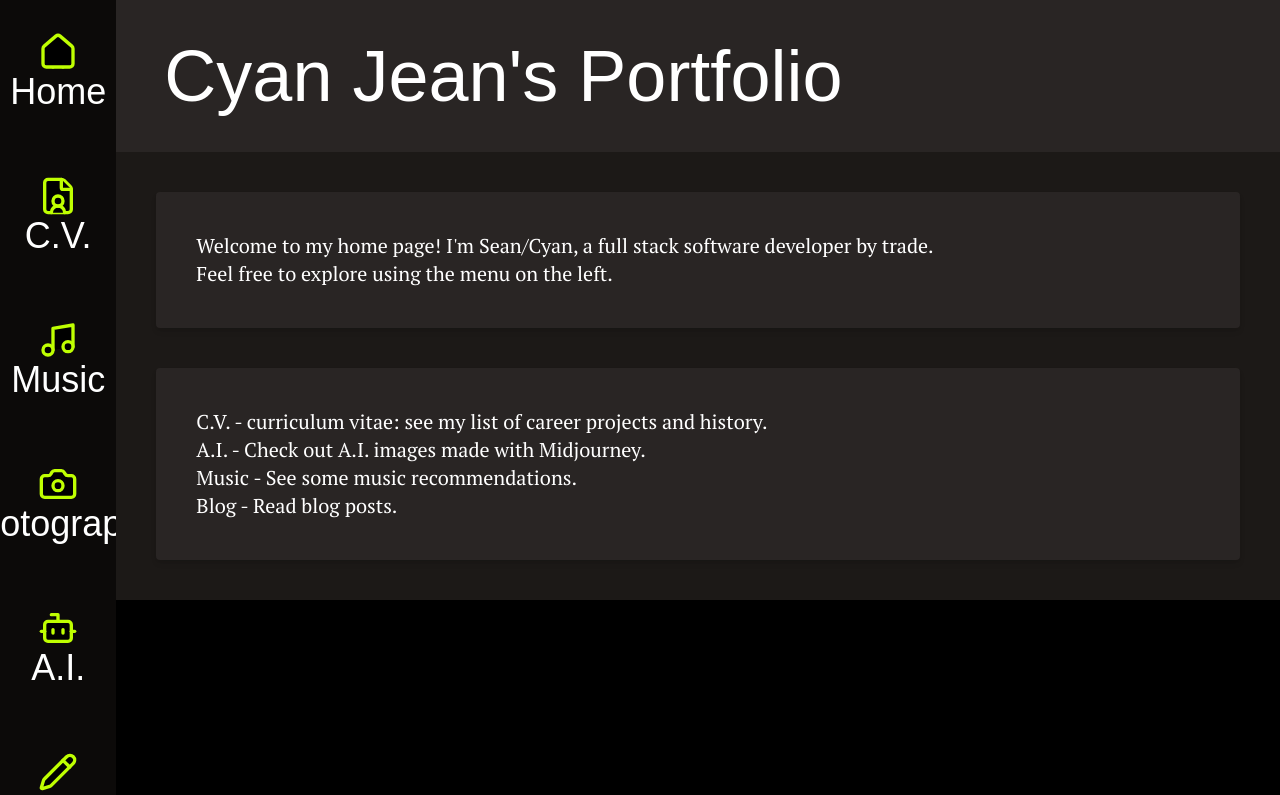
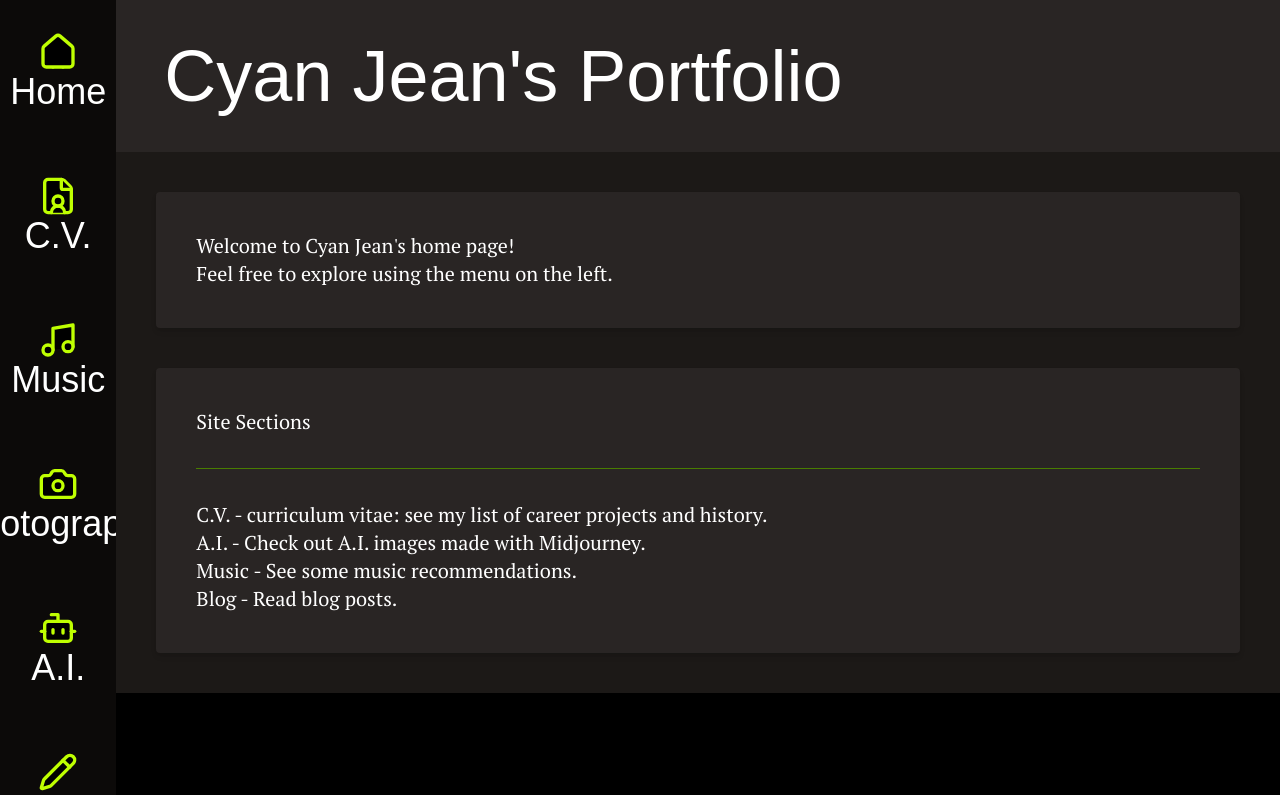
Before and after one commit to sean-xiao-zhao7/portfolio_personal_nextjs, a Next.js app: page / in a window 1280 px wide. Shown: the top 795 px of the page. Built offline with nearby package versions, Linux system fonts and the light colour scheme; a web font is replaced by a local one.

Commit message:
Update home page content

```diff
--- a/app/page.tsx
+++ b/app/page.tsx
@@ -1,6 +1,7 @@
 import PageLargeBody from "@/components/layouts/page/page-large-body";
 import PageLargeHeader from "@/components/layouts/page/page-large-header";
 import PageParagraph from "@/components/layouts/page/page-paragraph";
+import ContentDivider from "@/components/widgets/content-divider";
 
 export default function Home() {
   return <>
@@ -9,15 +10,17 @@ export default function Home() {
     </PageLargeHeader>
     <PageLargeBody>
       <PageParagraph>
-        <p>Welcome to my home page! I'm Sean/Cyan, a full stack software developer by trade.</p>
+        <p>Welcome to Cyan Jean's home page!</p>
         <p>Feel free to explore using the menu on the left.</p>
       </PageParagraph>
       <PageParagraph>
-        <p>C.V. - curriculum vitae: see my list of career projects and history.</p>
+        <h2>Site Sections</h2>
+        <ContentDivider />
+        <p> C.V. - curriculum vitae: see my list of career projects and history.</p>
         <p>A.I. - Check out A.I. images made with Midjourney.</p>
         <p>Music - See some music recommendations.</p>
         <p>Blog - Read blog posts.</p>
       </PageParagraph>
-    </PageLargeBody>
+    </PageLargeBody >
   </>
 }
```
